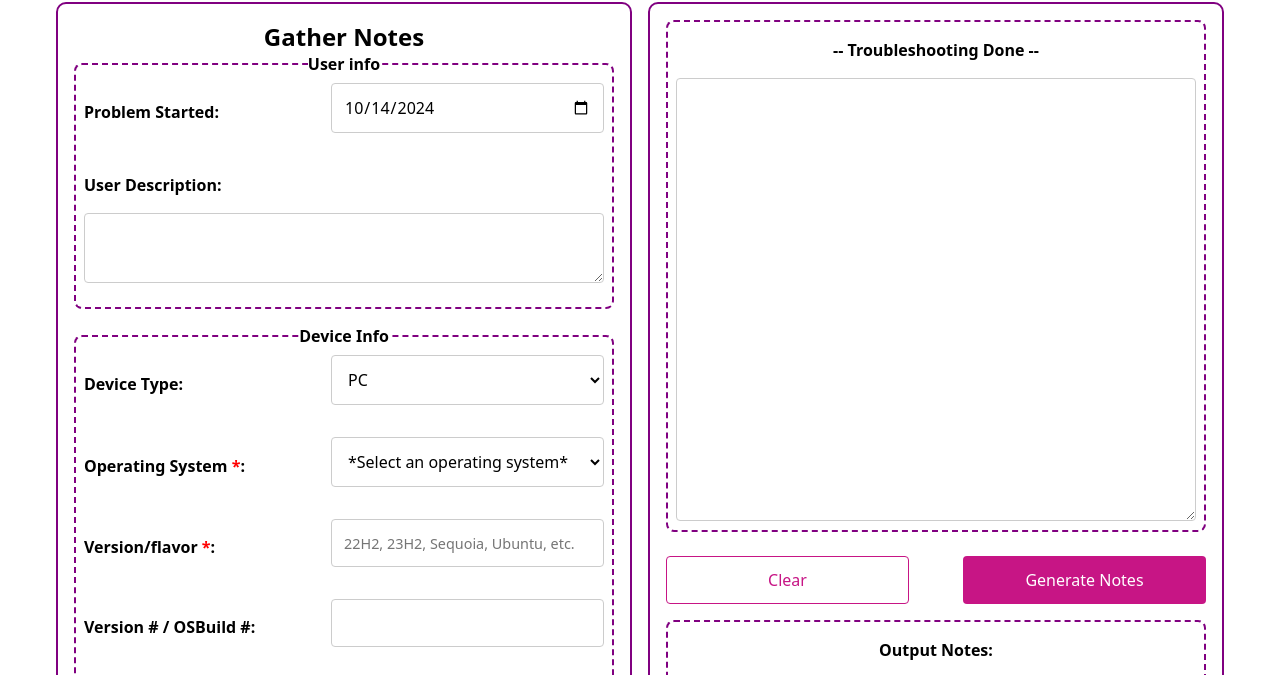
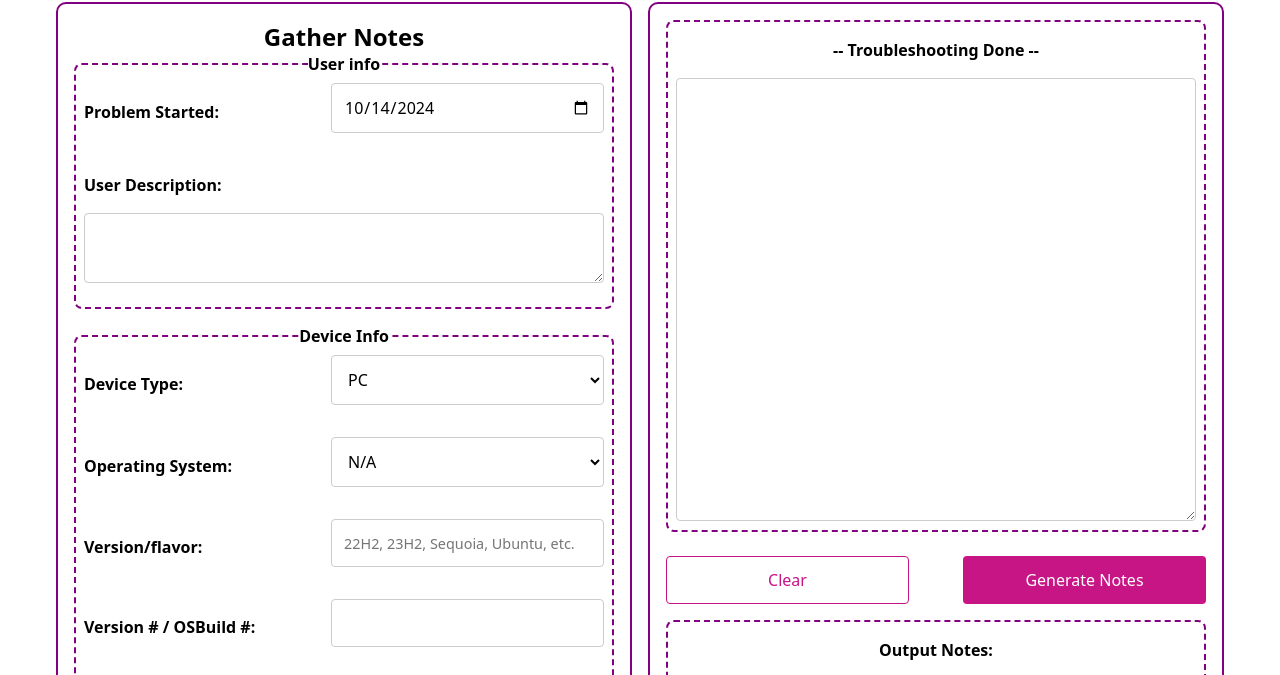
Before and after one commit to simplenotsimpler/it-notemaker, a plain HTML site: page index.html in a window 1280 px wide. Shown: the part 65-740 px from the top of the page. Drawn offline with Linux system fonts and the light colour scheme.

Commit message:
fix: remove required

```diff
--- a/index.html
+++ b/index.html
@@ -315,31 +315,33 @@
             require the os
             https://stackoverflow.com/questions/25321180/how-do-you-set-up-a-required-select-without-a-default-value-selected
           -->
+
+          <!-- TODO: make os change based on device selected, e.g. printer > n/a, iOS Device > iOS, etc.  -->
+          <!-- TODO: add Windows Mobile b/c handscanners -->
           <div>
             <label for="osList" id="labelOSList" name="labelOSList"
-              >Operating System <span class="required">*</span>:</label
+              >Operating System:</label
             >
             <!-- populated via JavaScript -->
             <select
               name="osList"
               id="osList"
-              required
               onchange="hideWindowsSpecific(event)"
             >
-              <option value="">*Select an operating system*</option>
+              <option value="">N/A</option>
             </select>
           </div>
 
+          <!-- TODO: make required if PC -->
           <div>
             <label for="osVersion" id="labelOSVersion" name="labelOSVersion"
-              >Version/flavor <span class="required">*</span>:</label
+              >Version/flavor:</label
             >
             <input
               type="text"
               name="osVersion"
               id="osVersion"
               placeholder="22H2, 23H2, Sequoia, Ubuntu, etc."
-              required
             />
           </div>
           <div>
```
